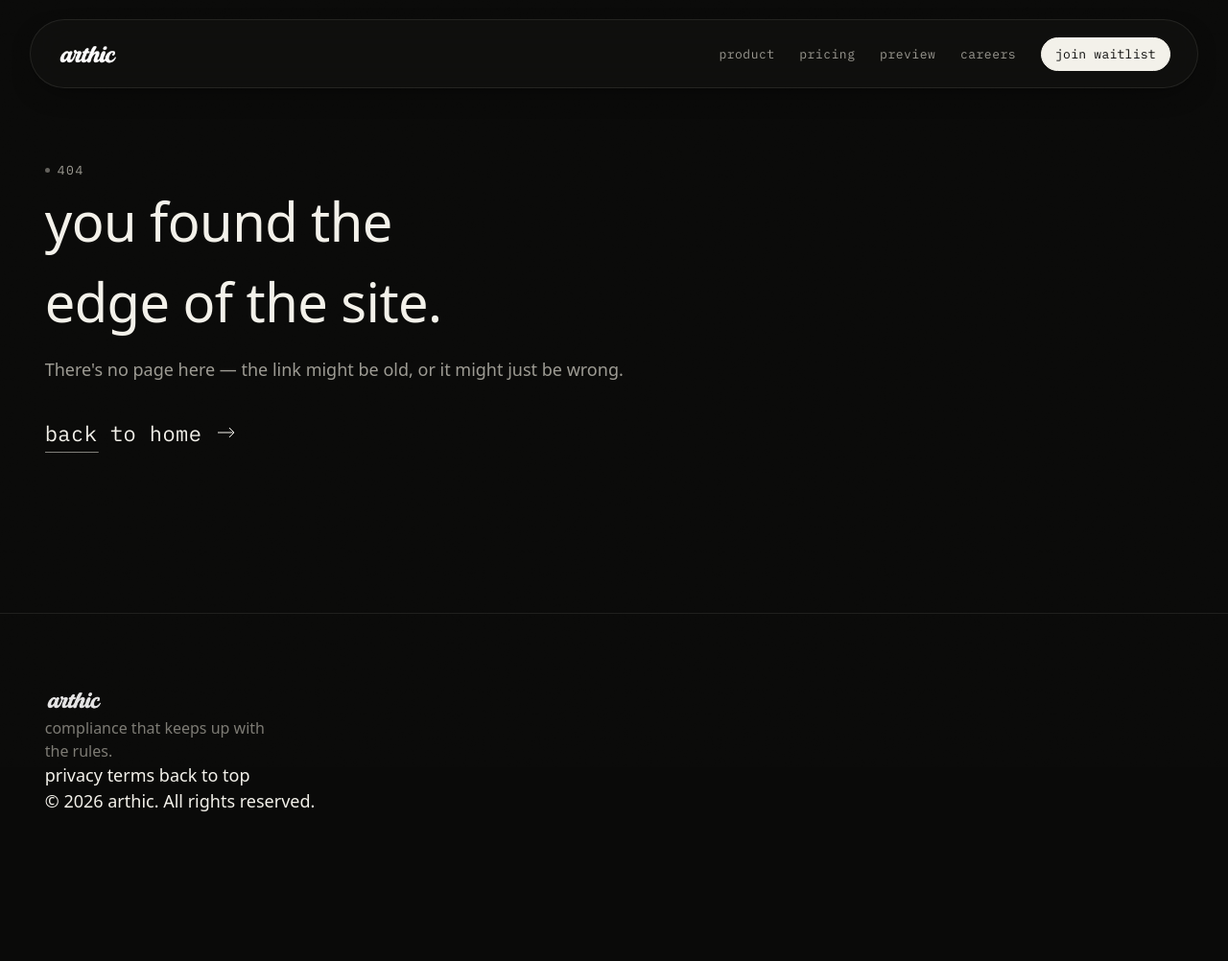
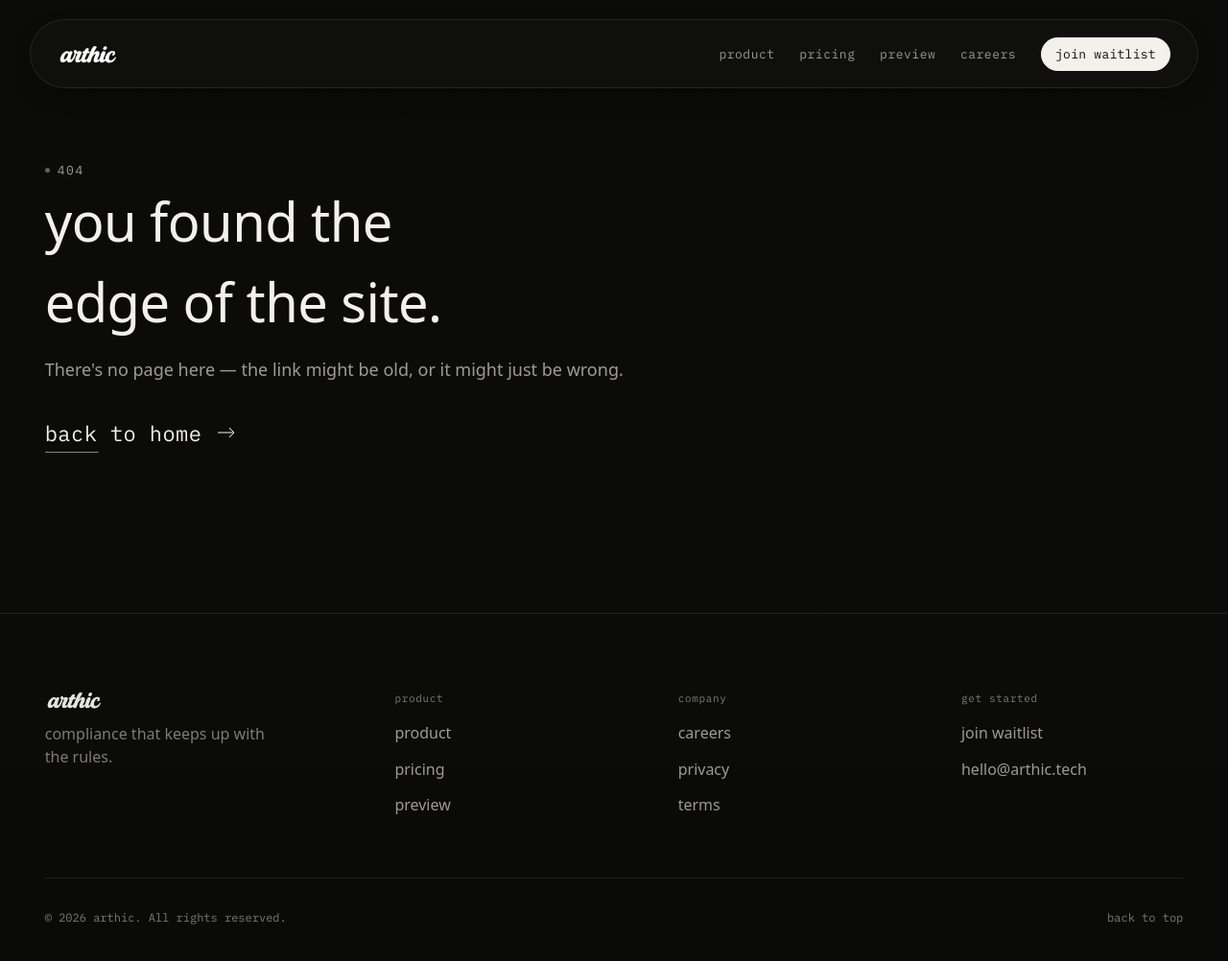
Before and after one commit to aayanahmed200/arthic, a website built with Vite: page frontend/404.html in a window 1280 px wide. Shown: the whole page at 96% size. Before the commit the page ends 897 px from the top, so only its background shows below. Built offline with nearby package versions, Linux system fonts and the light colour scheme; some packages are replaced by stand-ins of ours; no server answers.

Commit message:
Apply multi-column footer across all pages

```diff
--- a/frontend/404.html
+++ b/frontend/404.html
@@ -67,19 +67,40 @@
 </main>
 
 <footer class="footer">
-  <div class="container footer__inner">
+  <div class="container">
+    <div class="footer__top">
+      <div class="footer__brand">
         <a href="/" class="footer__mark" aria-label="arthic — home">
           <img src="/logo.png" alt="arthic" width="800" height="272" />
         </a>
         <p class="footer__tagline">compliance that keeps up with the rules.</p>
+      </div>
 
-    <nav class="footer__links" aria-label="footer">
+      <nav class="footer__col" aria-label="product">
+        <span class="footer__col-label">product</span>
+        <a href="/#product" class="hover-underline">product</a>
+        <a href="/pricing.html" class="hover-underline">pricing</a>
+        <a href="/#preview" class="hover-underline">preview</a>
+      </nav>
+
+      <nav class="footer__col" aria-label="company">
+        <span class="footer__col-label">company</span>
+        <a href="/careers.html" class="hover-underline">careers</a>
         <a href="/privacy.html" class="hover-underline">privacy</a>
         <a href="/terms.html" class="hover-underline">terms</a>
-      <a href="#top" class="hover-underline">back to top</a>
       </nav>
 
-    <p class="footer__copy">© <span data-year>2026</span> arthic. All rights reserved.</p>
+      <nav class="footer__col" aria-label="get started">
+        <span class="footer__col-label">get started</span>
+        <a href="/#waitlist" class="hover-underline">join waitlist</a>
+        <a href="mailto:hello@arthic.tech" class="hover-underline">hello@arthic.tech</a>
+      </nav>
+    </div>
+
+    <div class="footer__bottom">
+      <p>© <span data-year>2026</span> arthic. All rights reserved.</p>
+      <a href="#top" class="hover-underline">back to top</a>
+    </div>
   </div>
 </footer>
 
```
Also changed, not shown: frontend/careers.html (+25 -4 lines), frontend/index.html (+25 -4 lines), frontend/pricing.html (+25 -4 lines), frontend/privacy.html (+25 -4 lines), frontend/terms.html (+25 -4 lines). Lines whose indentation alone changed are shown as unchanged.
